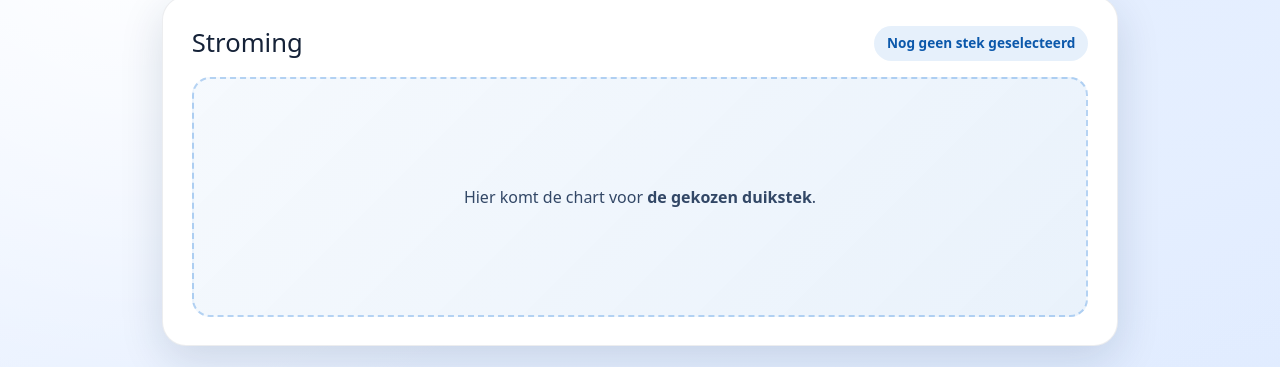
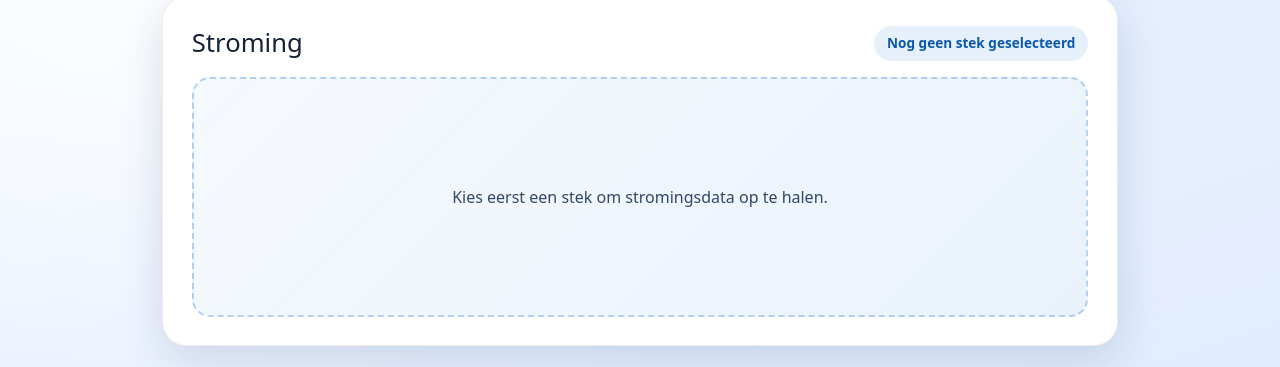
Before and after one commit to danroozemond/duikvenster-react, a React (Vite) app: page / in a window 1280 px wide. Shown: the part 199-566 px from the top of the page. Built offline with nearby package versions, Linux system fonts and the light colour scheme.

Commit message:
Hook site selection to stromingsdata refresh

```diff
--- a/src/pages/HomePage.tsx
+++ b/src/pages/HomePage.tsx
@@ -2,6 +2,7 @@ import Container from 'react-bootstrap/Container'
 import { useEffect, useState } from 'react'
 import AppNavbar from '../components/AppNavbar'
 import diveSites from '../data/diveSites.json'
+import { fetchStromingsdata } from '../utils/stromingsdata'
 
 const SELECTED_SITE_STORAGE_KEY = 'duikvenster.selectedDiveSiteId'
 
@@ -19,6 +20,9 @@ function HomePage() {
 
     return ''
   })
+  const [stromingsdata, setStromingsdata] = useState<unknown>(null)
+  const [isLoadingStromingsdata, setIsLoadingStromingsdata] = useState(false)
+  const [stromingsdataError, setStromingsdataError] = useState<string | null>(null)
 
   useEffect(() => {
     if (selectedSiteId === '') {
@@ -27,6 +31,46 @@ function HomePage() {
     }
 
     window.localStorage.setItem(SELECTED_SITE_STORAGE_KEY, selectedSiteId)
+  }, [selectedSiteId])
+
+  useEffect(() => {
+    if (selectedSiteId === '') {
+      setStromingsdata(null)
+      setStromingsdataError(null)
+      setIsLoadingStromingsdata(false)
+      return
+    }
+
+    let isCancelled = false
+
+    async function refreshStromingsdata() {
+      setIsLoadingStromingsdata(true)
+      setStromingsdataError(null)
+
+      try {
+        const result = await fetchStromingsdata(selectedSiteId)
+        if (!isCancelled) {
+          setStromingsdata(result)
+        }
+      } catch (error) {
+        if (!isCancelled) {
+          setStromingsdata(null)
+          setStromingsdataError(
+            error instanceof Error ? error.message : 'Onbekende fout bij ophalen data.',
+          )
+        }
+      } finally {
+        if (!isCancelled) {
+          setIsLoadingStromingsdata(false)
+        }
+      }
+    }
+
+    void refreshStromingsdata()
+
+    return () => {
+      isCancelled = true
+    }
   }, [selectedSiteId])
 
   const selectedSiteName =
@@ -48,10 +92,26 @@ function HomePage() {
             </span>
           </div>
           <div className="chart-placeholder mt-3">
-            <p className="mb-0">
-              Hier komt de chart voor{' '}
-              <strong>{selectedSiteName || 'de gekozen duikstek'}</strong>.
-            </p>
+            {selectedSiteId === '' ? (
+              <p className="mb-0">
+                Kies eerst een stek om stromingsdata op te halen.
+              </p>
+            ) : null}
+            {selectedSiteId !== '' && isLoadingStromingsdata ? (
+              <p className="mb-0">Stromingsdata wordt geladen...</p>
+            ) : null}
+            {selectedSiteId !== '' && stromingsdataError ? (
+              <p className="mb-0">{stromingsdataError}</p>
+            ) : null}
+            {selectedSiteId !== '' &&
+            !isLoadingStromingsdata &&
+            !stromingsdataError ? (
+              <p className="mb-0">
+                Chart placeholder voor <strong>{selectedSiteName}</strong>. Data
+                ontvangen via <code>fetchStromingsdata</code>:
+                <code>{` ${JSON.stringify(stromingsdata)}`}</code>
+              </p>
+            ) : null}
           </div>
         </section>
       </Container>
```
